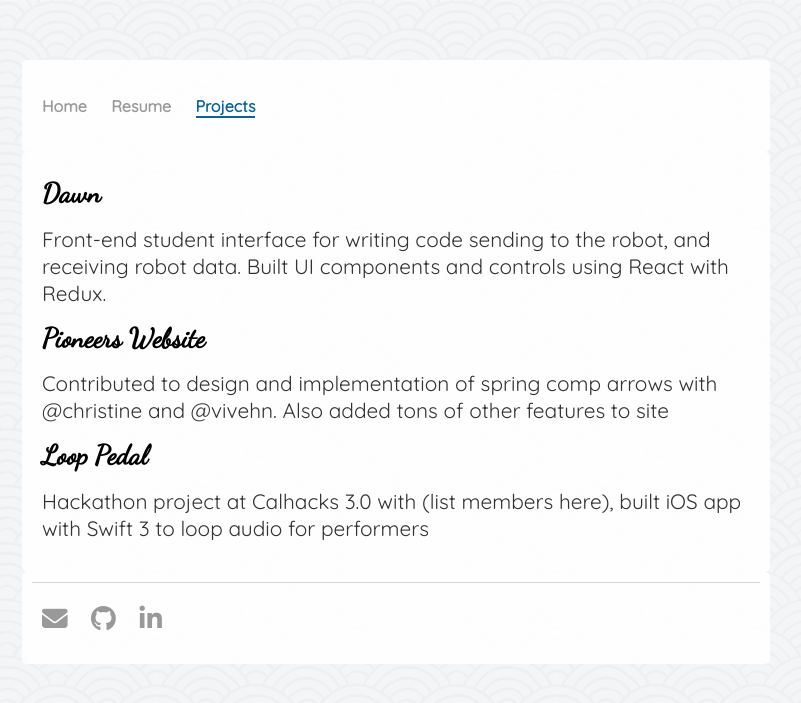
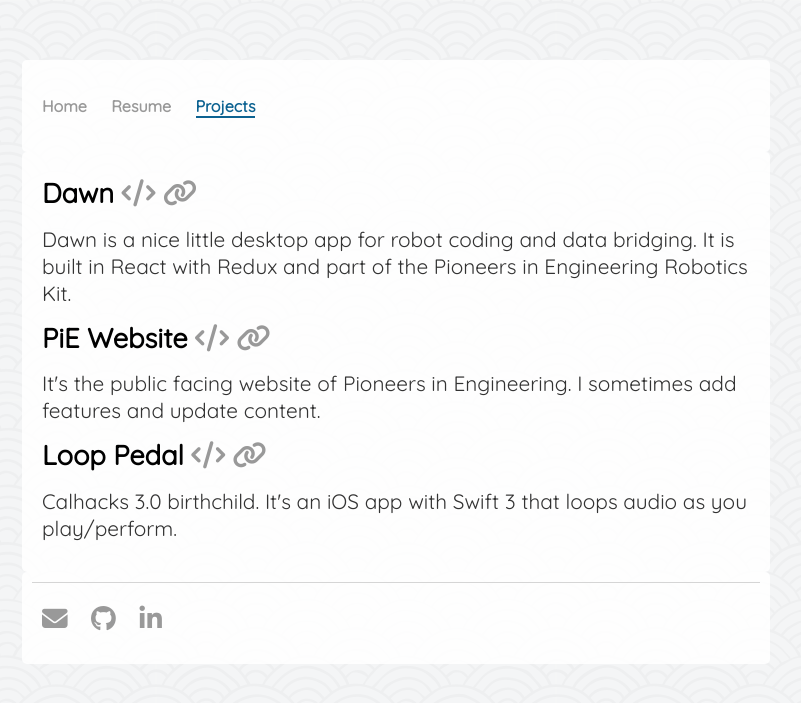
Before and after one commit to kev-chien/kev-chien.github.io, a Jekyll site: the page built from projects/index.html, in a window 1280 px wide. Shown: the top 703 px of the page, without its empty margins (244-1045 px from the left). Built offline with Jekyll 4.4.1, drawn with Linux system fonts in a browser that asks for light colours; nearby versions of some CDN libraries.

Commit message:
updated projects page + other fixes

```diff
--- a/css/main.css
+++ b/css/main.css
@@ -26,11 +26,7 @@
   border-bottom: #0C6291 2px solid;
 }
 nav ul li:hover a {
-  color: #0C6291;
   border-bottom: #0C6291 2px solid;
-}
-footer ul li:hover a {
-  color: #0C6291;
 }
 a {
   text-decoration: none;
@@ -38,8 +34,8 @@
   -webkit-transition: color 0.3s;
   transition: color 0.5s;
 }
-p a:hover {
-  text-decoration: underline;
+a:hover {
+  color: #0C6291;
 }
 h1 {
   font-size: 3em;
@@ -50,7 +46,7 @@
   font-size: 1.7em;
   line-height: 1.6em;
   margin: 0px 0px;
-  font-family: 'Dancing Script', cursive;
+  font-family: 'Quicksand', sans-serif;
 }
 p {
   font-size: 1.3em;
--- a/index.html
+++ b/index.html
@@ -18,7 +18,3 @@
 		<!-- <img id="me" src="/assets/me.jpg" alt "Picture of Me"> -->
 	</div>
 </div>
-
-<script>
-	var taiwanFood = 'https://images-na.ssl-images-amazon.com/images/G/01/aplusautomation/vendorimages/5af2b991-19f2-4897-8c2a-abd3b15434b0.jpg._CB328800058_.jpg';
-</script>
--- a/projects/index.html
+++ b/projects/index.html
@@ -5,11 +5,26 @@
 ---
 <div class="row">
 <div class="col-12">
-<h2>Dawn</h2>
-<p>Front-end student interface for writing code sending to the robot, and receiving robot data. Built UI components and controls using React with Redux.</p>
-<h2>Pioneers Website</h2>
-<p>Contributed to design and implementation of spring comp arrows with @christine and @vivehn. Also added tons of other features to site
-<h2>Loop Pedal</h2>
-<p>Hackathon project at Calhacks 3.0 with (list members here), built iOS app with Swift 3 to loop audio for performers
+<h2>
+  Dawn
+  <a href="https://github.com/pioneers/PieCentral/tree/master/dawn"><i class="fa fa-code" aria-hidden="true"></i></a>
+  <a href="https://pioneers.github.io/dawn"><i class="fa fa-link" aria-hidden="true"></i></a>
+</h2>
+<p>Dawn is a nice little desktop app for robot coding and data bridging. It is
+  built in React with Redux and part of the Pioneers in Engineering Robotics Kit.</p>
+<h2>
+  PiE Website
+  <a href="https://github.com/pioneers/website"><i class="fa fa-code" aria-hidden="true"></i></a>
+  <a href="https://pioneers.berkeley.edu"><i class="fa fa-link" aria-hidden="true"></i></a>
+</h2>
+<p>It's the public facing website of Pioneers in Engineering. I sometimes add
+  features and update content.</p>
+<h2>
+  Loop Pedal
+  <a href="https://github.com/kev-chien/LoopPedal"><i class="fa fa-code" aria-hidden="true"></i></a>
+  <a href="https://devpost.com/software/loop-pedal"><i class="fa fa-link" aria-hidden="true"></i></a>
+</h2>
+<p>Calhacks 3.0 birthchild. It's an iOS app with Swift 3 that loops audio as you
+  play/perform.</p>
 </div>
 </div>
```
